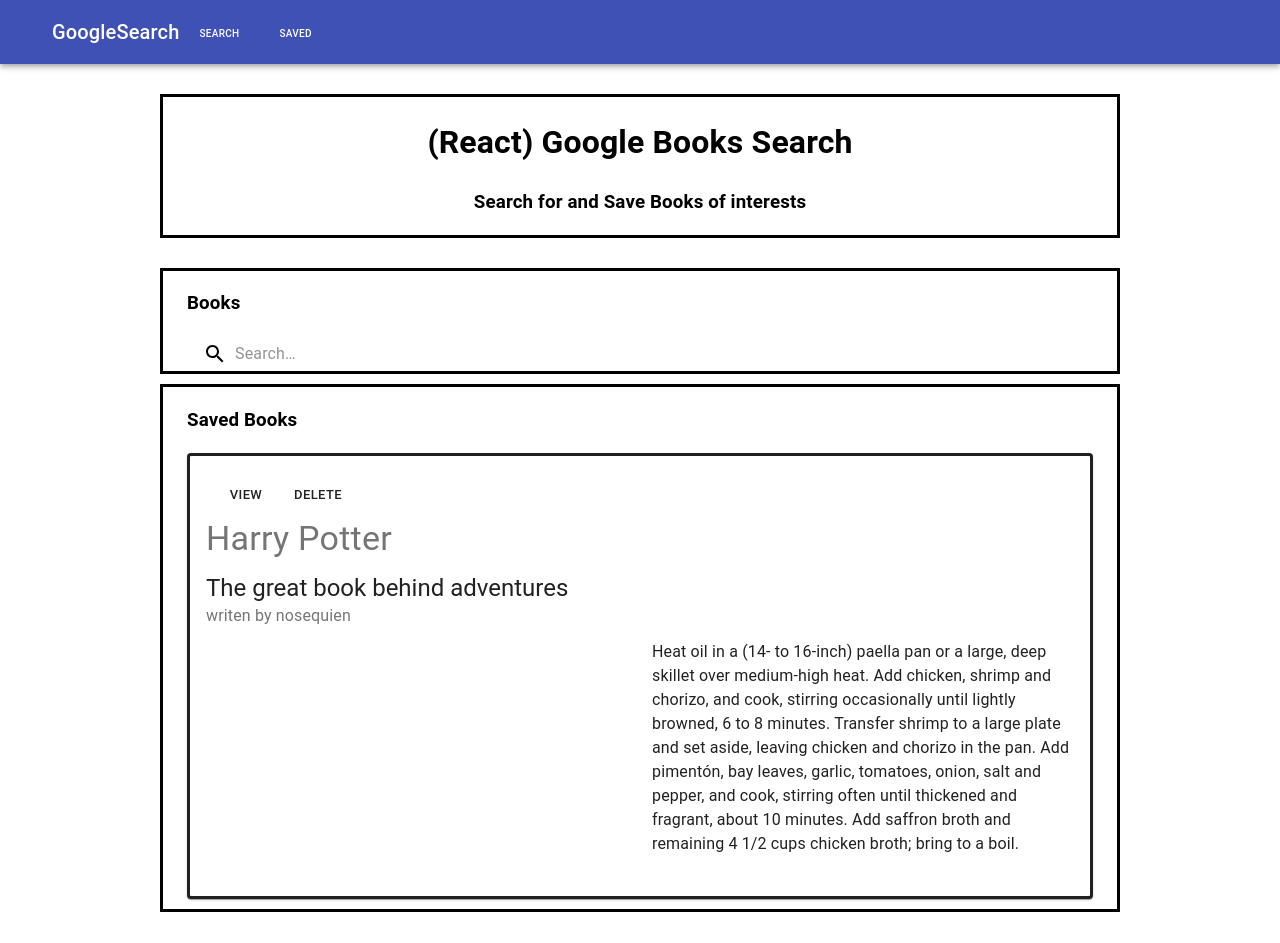
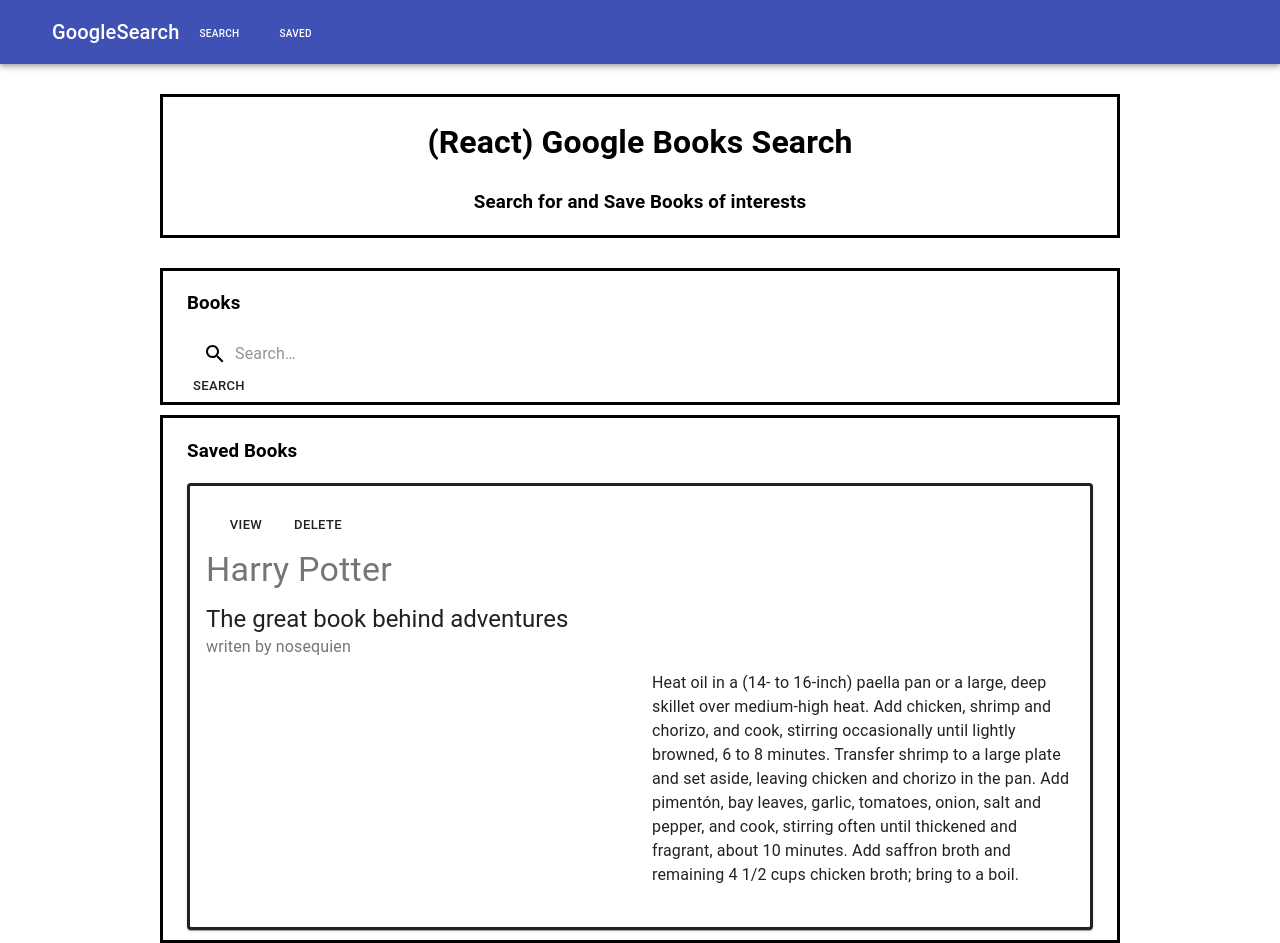
Before and after one commit to manuelr14/bookSearch-googleAPI, a React (Create React App) app in the folder client/: page / in a window 1280 px wide. Before the commit the page ends 912 px from the top, so only its background shows below. Built offline with nearby package versions, Linux system fonts and the light colour scheme; the HTML template or start-up script is replaced by a standard one.

Commit message:
search button added

```diff
--- a/client/src/pages/search.js
+++ b/client/src/pages/search.js
@@ -115,6 +115,7 @@ export default function SimpleCard() {
           inputProps={{ 'aria-label': 'search' }}
         />
       </div>
+         <Button size="small">Search</Button>
     </Container>
 
     <Container maxWidth="md" style={{ borderWidth: '1px', border: 'solid' }} >
```
